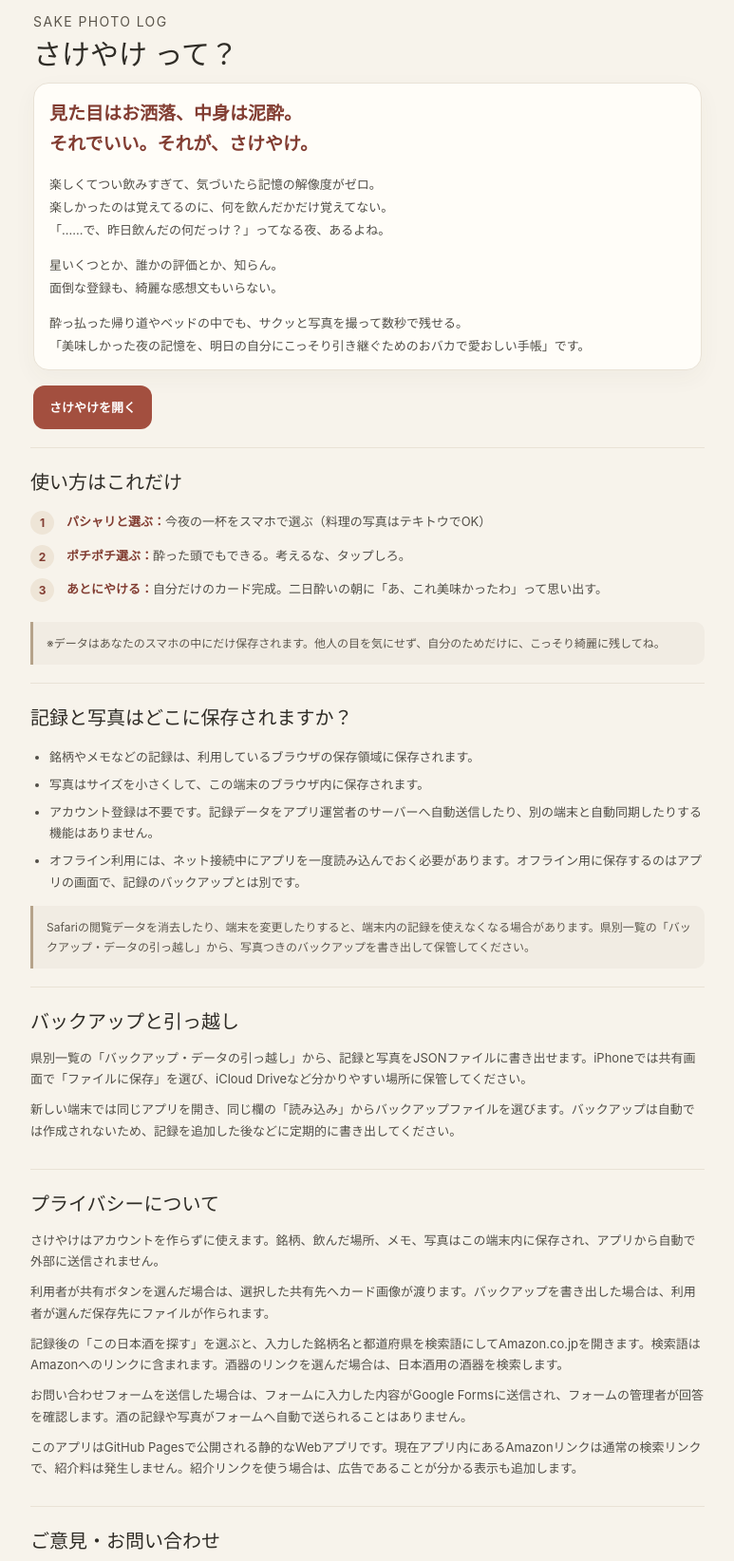
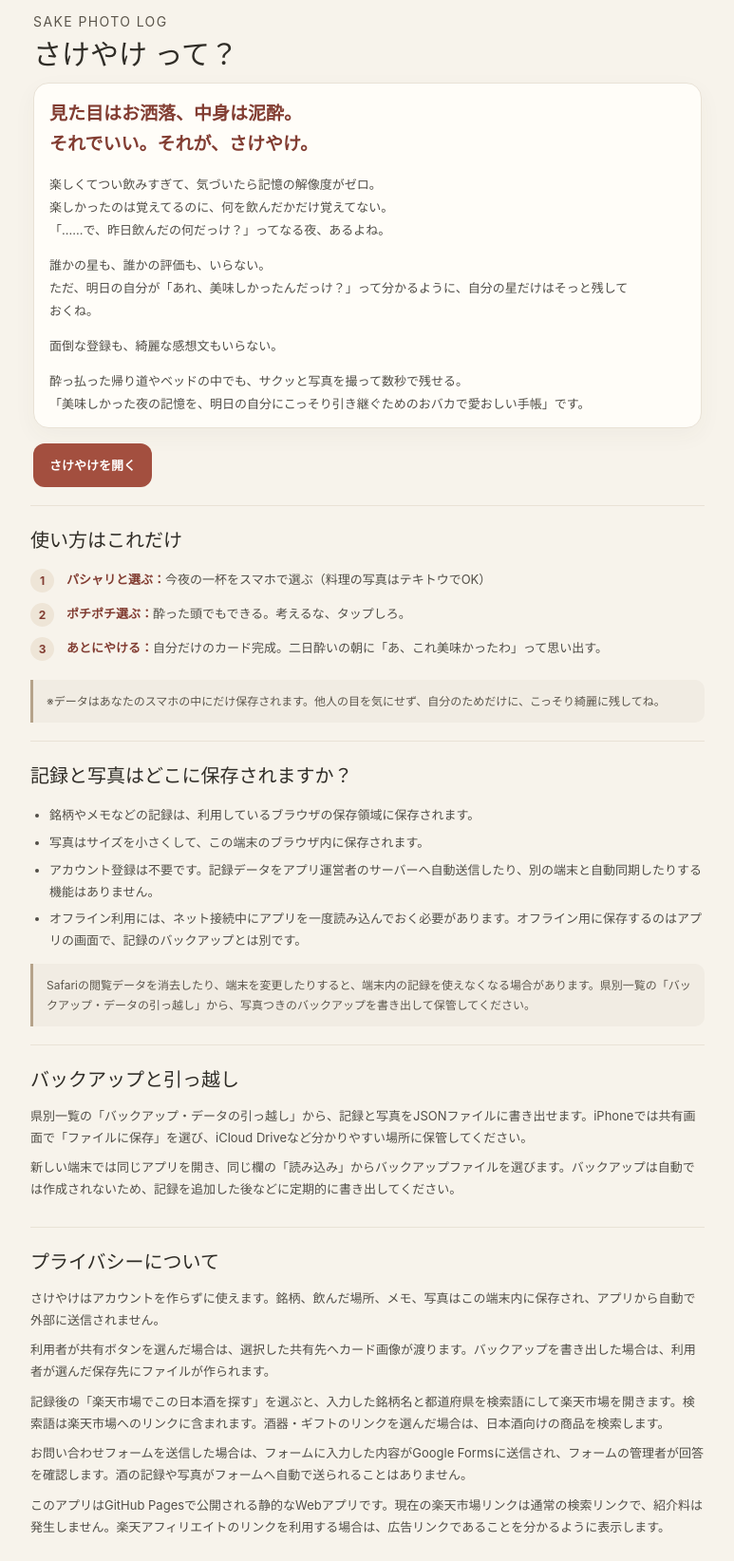
Before and after one commit to shunsuke0619/sakeyake, a plain HTML site: page about.html in a window 1280 px wide. Shown: the part 85-1729 px from the top of the page at 95% size, without its empty margins (253-1026 px from the left). Drawn offline with Linux system fonts and the light colour scheme.

Commit message:
Add files via upload

```diff
--- a/about.html
+++ b/about.html
@@ -30,7 +30,8 @@
       <div class="manifesto">
         <p class="manifesto-lead">見た目はお洒落、中身は泥酔。<br>それでいい。それが、さけやけ。</p>
         <p>楽しくてつい飲みすぎて、気づいたら記憶の解像度がゼロ。<br>楽しかったのは覚えてるのに、何を飲んだかだけ覚えてない。<br>「……で、昨日飲んだの何だっけ？」ってなる夜、あるよね。</p>
-        <p>星いくつとか、誰かの評価とか、知らん。<br>面倒な登録も、綺麗な感想文もいらない。</p>
+        <p>誰かの星も、誰かの評価も、いらない。<br>ただ、明日の自分が「あれ、美味しかったんだっけ？」って分かるように、自分の星だけはそっと残しておくね。</p>
+        <p>面倒な登録も、綺麗な感想文もいらない。</p>
         <p>酔っ払った帰り道やベッドの中でも、サクッと写真を撮って数秒で残せる。<br>「美味しかった夜の記憶を、明日の自分にこっそり引き継ぐためのおバカで愛おしい手帳」です。</p>
       </div>
       <a class="app-link" href="./">さけやけを開く</a>
@@ -67,9 +68,9 @@
       <h2>プライバシーについて</h2>
       <p>さけやけはアカウントを作らずに使えます。銘柄、飲んだ場所、メモ、写真はこの端末内に保存され、アプリから自動で外部に送信されません。</p>
       <p>利用者が共有ボタンを選んだ場合は、選択した共有先へカード画像が渡ります。バックアップを書き出した場合は、利用者が選んだ保存先にファイルが作られます。</p>
-      <p>記録後の「この日本酒を探す」を選ぶと、入力した銘柄名と都道府県を検索語にしてAmazon.co.jpを開きます。検索語はAmazonへのリンクに含まれます。酒器のリンクを選んだ場合は、日本酒用の酒器を検索します。</p>
+      <p>記録後の「楽天市場でこの日本酒を探す」を選ぶと、入力した銘柄名と都道府県を検索語にして楽天市場を開きます。検索語は楽天市場へのリンクに含まれます。酒器・ギフトのリンクを選んだ場合は、日本酒向けの商品を検索します。</p>
       <p>お問い合わせフォームを送信した場合は、フォームに入力した内容がGoogle Formsに送信され、フォームの管理者が回答を確認します。酒の記録や写真がフォームへ自動で送られることはありません。</p>
-      <p>このアプリはGitHub Pagesで公開される静的なWebアプリです。現在アプリ内にあるAmazonリンクは通常の検索リンクで、紹介料は発生しません。紹介リンクを使う場合は、広告であることが分かる表示も追加します。</p>
+      <p>このアプリはGitHub Pagesで公開される静的なWebアプリです。現在の楽天市場リンクは通常の検索リンクで、紹介料は発生しません。楽天アフィリエイトのリンクを利用する場合は、広告リンクであることを分かるように表示します。</p>
     </section>
 
     <section class="section" id="contact">
```
